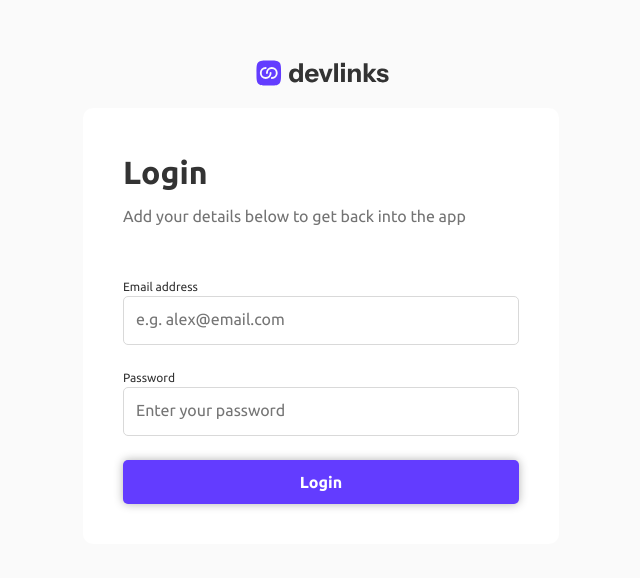
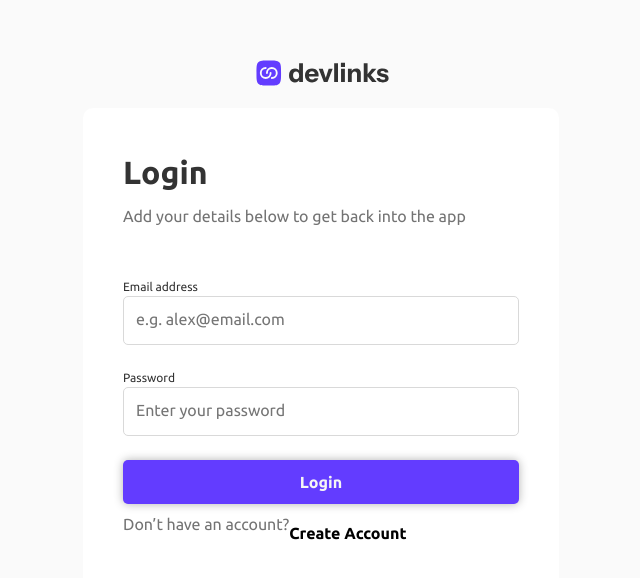
Before and after one commit to hidalest/link-sharing-app, a React (Vite) app: page / in a window 1280 px wide. Shown: the part 182-760 px from the top of the page, without its empty margins (319-959 px from the left). Built offline with nearby package versions, Linux system fonts and the light colour scheme.

Commit message:
feat: finished the main section of the login page

```diff
--- a/src/layout/Authentication/Authentication.module.scss
+++ b/src/layout/Authentication/Authentication.module.scss
@@ -57,11 +57,19 @@
       flex: 1 1 auto;
       align-self: stretch;
       text-align: center;
-      color: var(--White, #fff);
       font-size: 1.6rem;
       font-style: normal;
       font-weight: 600;
       line-height: 150%; /* 24px */
     }
+
+    // create account or login button
+    & div ~ p:has(.pButtonCombo) {
+      padding: 0;
+    }
+    & button:nth-child(2) {
+      margin-top: 0;
+      padding: 0;
+    }
   }
 }
--- a/src/layout/Authentication/components/Login/Login.module.scss
+++ b/src/layout/Authentication/components/Login/Login.module.scss
@@ -0,0 +1,8 @@
+.buttonCombo {
+  display: flex;
+  align-items: center;
+
+  & button {
+    margin-top: 0;
+  }
+}
--- a/src/layout/Authentication/components/Login/Login.tsx
+++ b/src/layout/Authentication/components/Login/Login.tsx
@@ -3,6 +3,8 @@ import Card from "../../../../components/UI/Card/Card";
 import InputText from "../../../../components/UI/InputText/InputText";
 import { emailRegex, passwordRegex } from "../../../../utils/regex";
 import Button from "../../../../components/UI/Button/Button";
+
+import styles from "./Login.module.scss";
 
 function Login(props: LoginProps) {
   const { className, loginPhase } = props;
@@ -14,6 +16,8 @@ function Login(props: LoginProps) {
     emailPlaceholder,
     passwordLabel,
     passwordPlaceholder,
+    registerBtn,
+    registerInstructionsBtn,
   } = loginPhase;
 
   const getEmailInputInfo = (isValid: boolean, inputValue: string) => {
@@ -48,7 +52,13 @@ function Login(props: LoginProps) {
           id={"inputPassword"}
         />
       </div>
-      <Button priority="primary">{loginButton}</Button>
+      <Button priority="primary" className={styles.buttonLogin}>
+        {loginButton}
+      </Button>
+      <div className={styles.buttonCombo}>
+        <p className={styles.pButtonCombo}>{registerInstructionsBtn}</p>
+        <Button priority="tertiary">{registerBtn}</Button>
+      </div>
     </Card>
   );
 }
```
